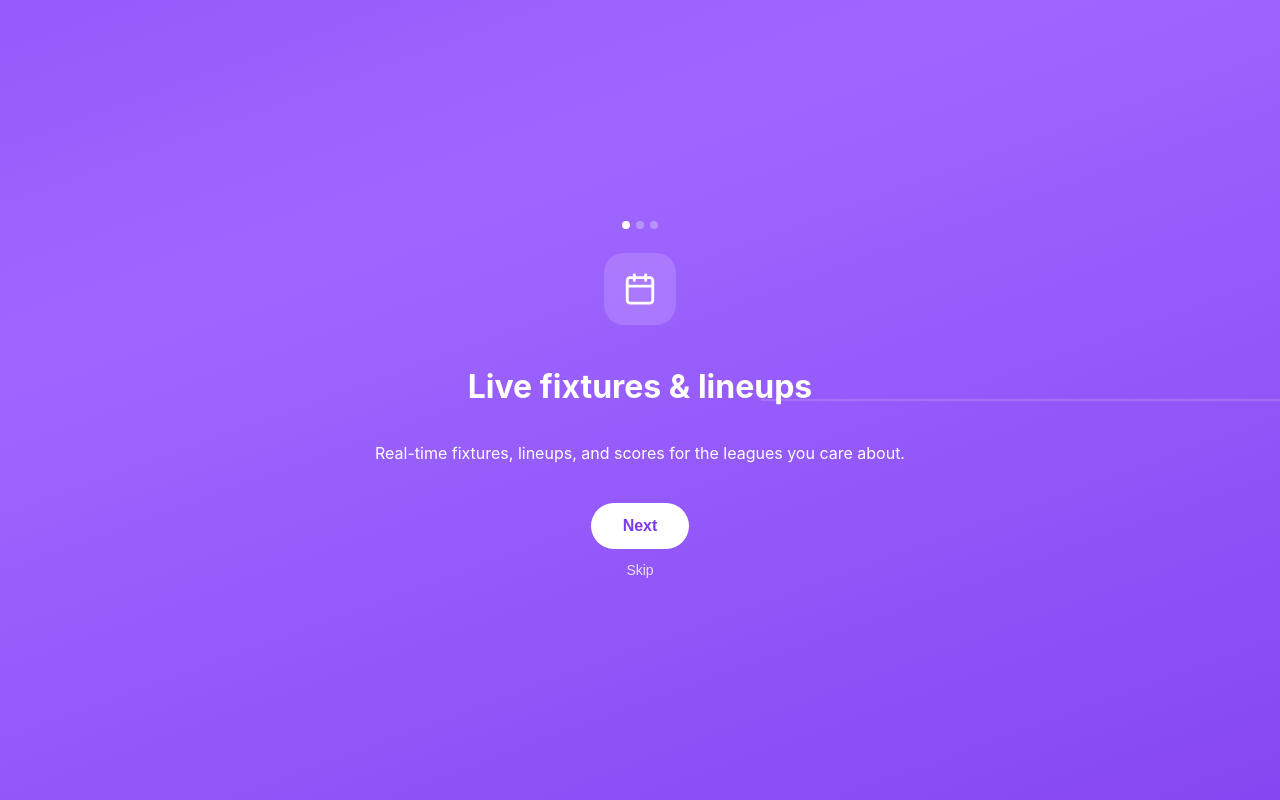
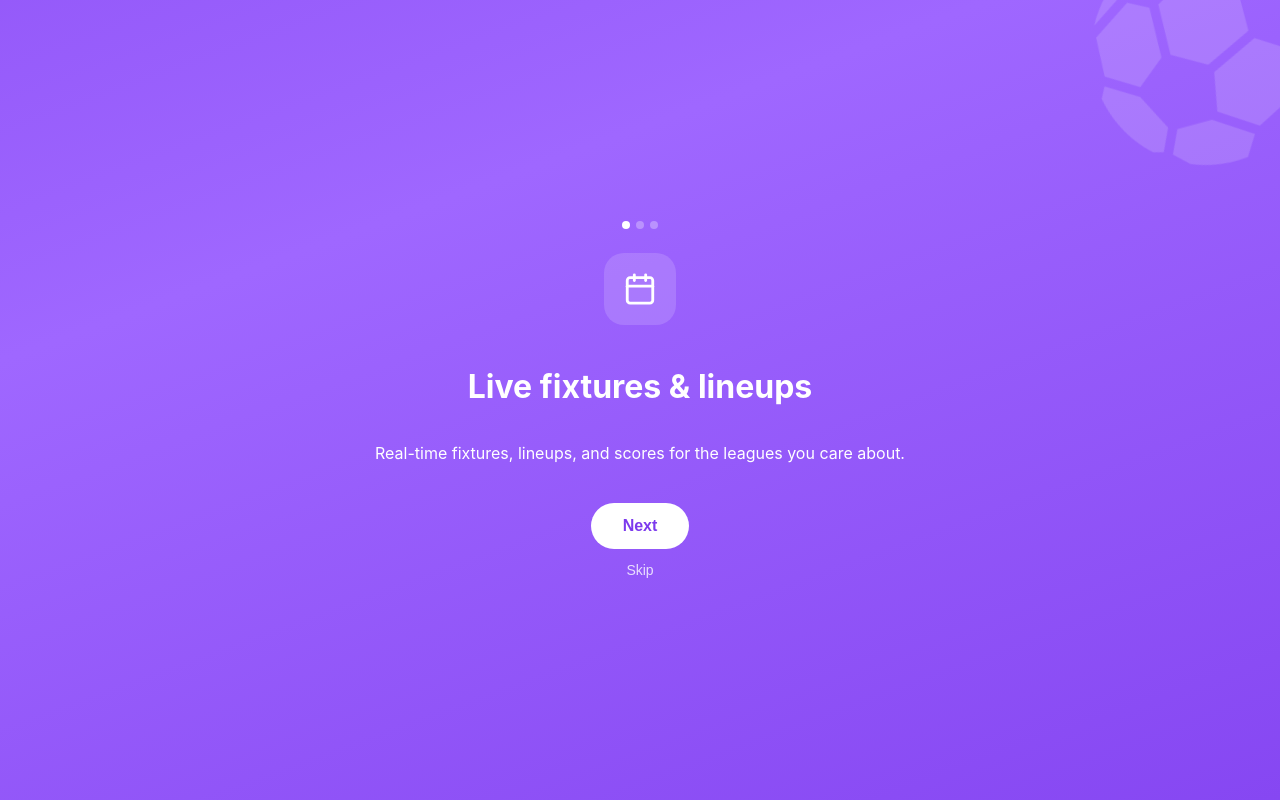
Before and after one commit to Bakareferanmi/Statie, a React (Vite) app: page /onboarding in a window 1280 px wide. Built offline with nearby package versions, Linux system fonts and the light colour scheme.

Commit message:
Replace pulse animation with floating ball motif

```diff
--- a/src/pages/Onboarding.jsx
+++ b/src/pages/Onboarding.jsx
@@ -1,6 +1,7 @@
 import { useState } from 'react'
 import { useNavigate } from 'react-router-dom'
 import { FiCalendar, FiTarget, FiMessageCircle, FiBell } from 'react-icons/fi'
+import { GiSoccerBall } from 'react-icons/gi'
 import './onboarding.css'
 
 const SLIDES = [
@@ -50,16 +51,10 @@ export default function Onboarding() {
     finishOnboarding(granted)
   }
 
-  const PulseBackground = () => (
-    <svg className="pulse-bg" viewBox="0 0 400 100" preserveAspectRatio="none">
-      <polyline
-        className="pulse-line"
-        points="0,50 60,50 80,20 100,80 120,50 400,50"
-        fill="none"
-        stroke="rgba(255,255,255,0.25)"
-        strokeWidth="2"
-      />
-    </svg>
+  const FloatingBall = () => (
+    <div className="floating-ball-wrap">
+      <GiSoccerBall className="floating-ball" />
+    </div>
   )
 
   if (step === 0) {
@@ -67,7 +62,7 @@ export default function Onboarding() {
     const SlideIcon = slide.Icon
     return (
       <div className="onboarding-screen">
-        <PulseBackground />
+        <FloatingBall />
         <div className="onboarding-dots">
           {SLIDES.map((_, i) => (
             <span key={i} className={`dot ${i === slideIndex ? 'active' : ''}`} />
@@ -91,7 +86,7 @@ export default function Onboarding() {
   if (step === 1) {
     return (
       <div className="onboarding-screen">
-        <PulseBackground />
+        <FloatingBall />
         <h1>Pick your teams</h1>
         <p>Statie will personalize fixtures, news, and tips around these.</p>
         <div className="team-grid">
@@ -113,7 +108,7 @@ export default function Onboarding() {
 
   return (
     <div className="onboarding-screen">
-      <PulseBackground />
+      <FloatingBall />
       <div className="slide-icon-wrap">
         <FiBell className="slide-icon" />
       </div>
--- a/src/pages/onboarding.css
+++ b/src/pages/onboarding.css
@@ -21,27 +21,25 @@
   100% { background-position: 0% 0%; }
 }
 
-.pulse-bg {
+.floating-ball-wrap {
   position: absolute;
-  top: 50%;
-  left: -10%;
-  width: 120%;
-  height: 100px;
-  transform: translateY(-50%);
-  opacity: 0.6;
+  top: -60px;
+  right: -60px;
   pointer-events: none;
+  opacity: 0.15;
 }
 
-.pulse-line {
-  stroke-dasharray: 500;
-  stroke-dashoffset: 500;
-  animation: drawPulse 3s ease-in-out infinite;
+.floating-ball {
+  width: 260px;
+  height: 260px;
+  color: #fff;
+  animation: floatSpin 12s linear infinite;
 }
 
-@keyframes drawPulse {
-  0% { stroke-dashoffset: 500; }
-  60% { stroke-dashoffset: 0; }
-  100% { stroke-dashoffset: -500; }
+@keyframes floatSpin {
+  0% { transform: rotate(0deg) translateY(0px); }
+  50% { transform: rotate(180deg) translateY(20px); }
+  100% { transform: rotate(360deg) translateY(0px); }
 }
 
 .slide-icon-wrap {
```
